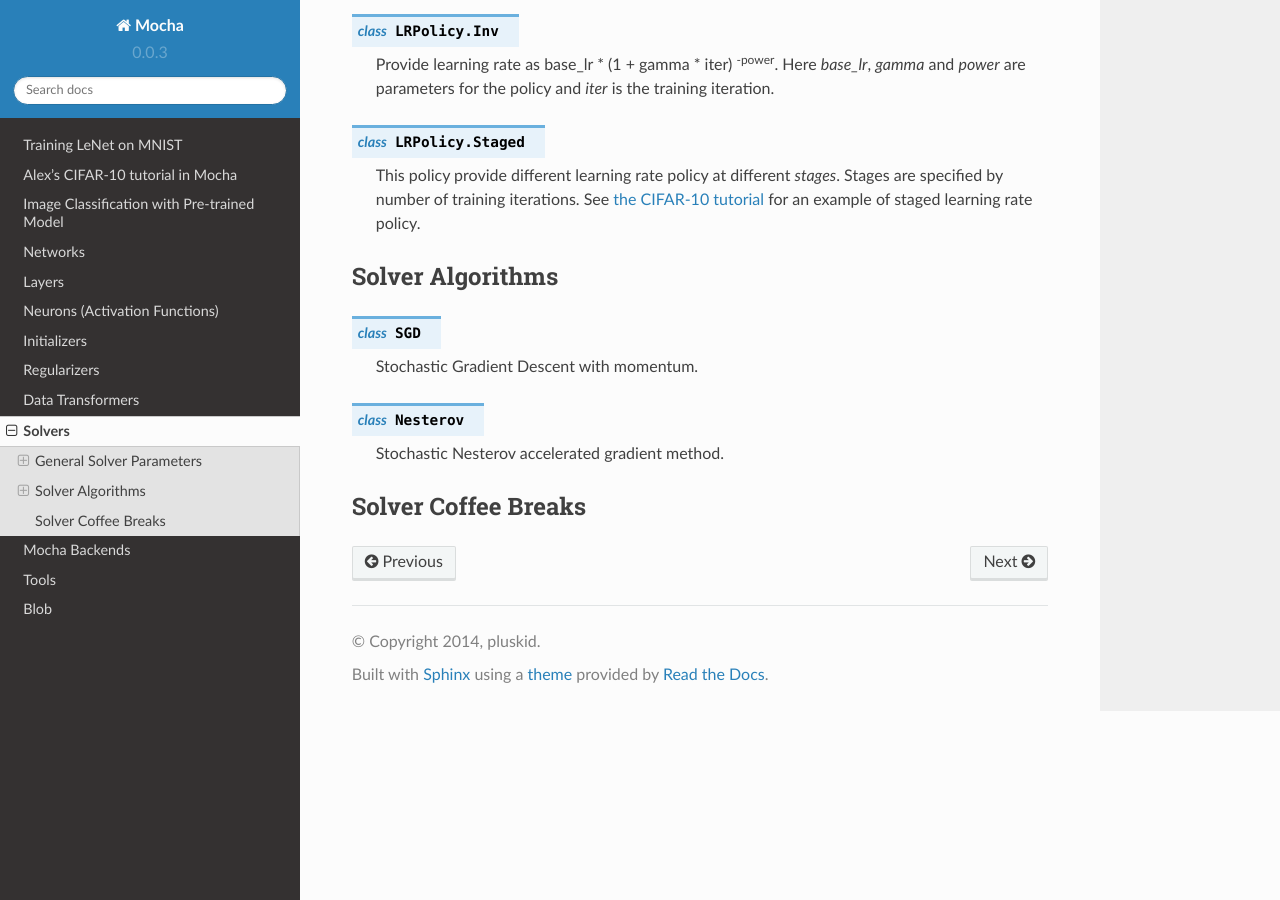
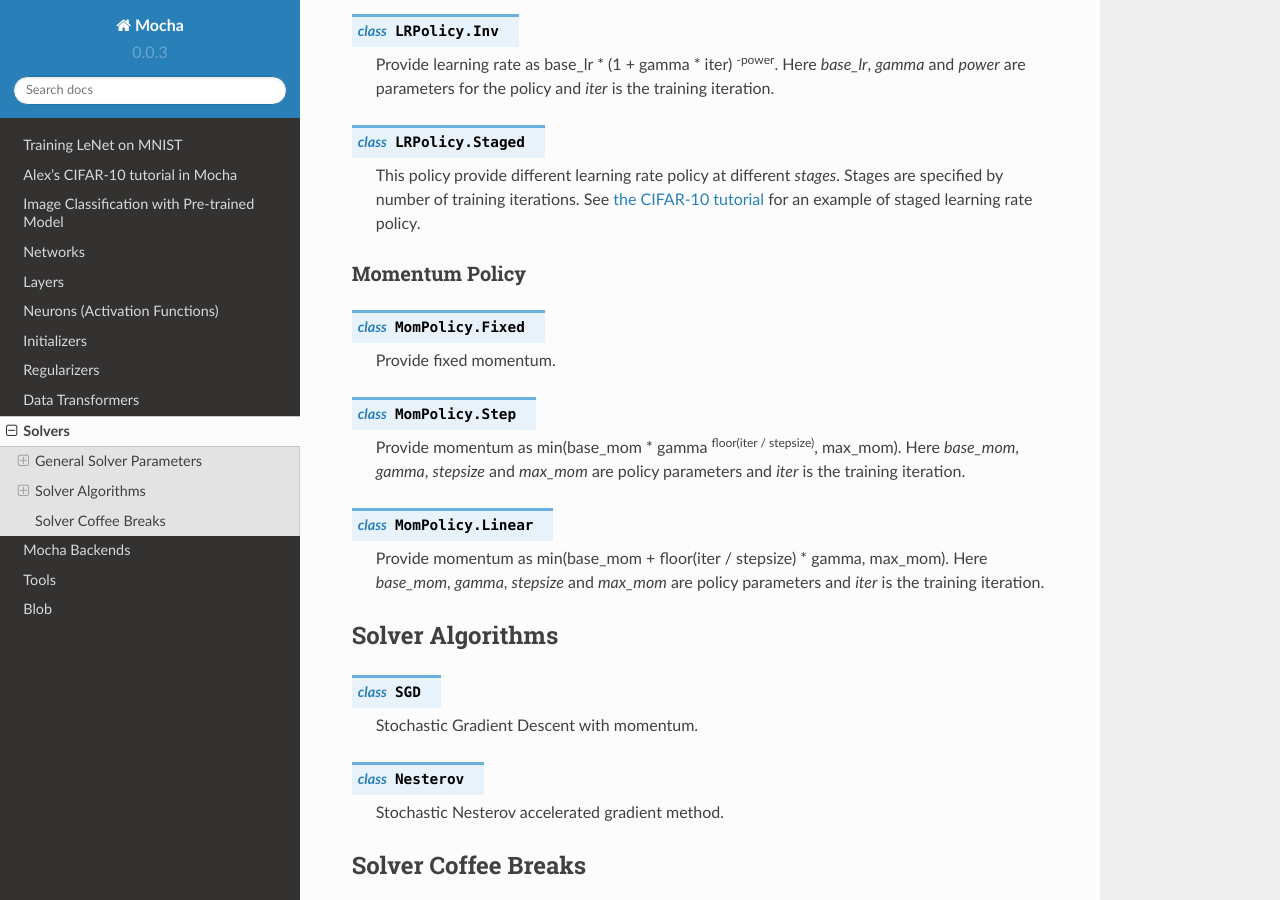
Before and after one commit to pluskid/Mocha.jl, a Sphinx documentation site: the page built from docs/user-guide/solver.rst, in a window 1280 px wide and 900 px high, scrolled down 1742 px. Built offline with Sphinx 7.4.7 and the Read the Docs theme 2.0.0, drawn with Linux system fonts in a browser that asks for light colours.

Commit message:
doc for momentum policy

```diff
--- a/docs/user-guide/solver.rst
+++ b/docs/user-guide/solver.rst
@@ -95,6 +95,25 @@ Learning Rate Policy
    Stages are specified by number of training iterations. See `the CIFAR-10
    tutorial </tutorial/cifar10>`_ for an example of staged learning rate policy.
 
+Momentum Policy
+~~~~~~~~~~~~~~~
+
+.. class:: MomPolicy.Fixed
+
+   Provide fixed momentum.
+
+.. class:: MomPolicy.Step
+
+   Provide momentum as min(base_mom * gamma :sup:`floor(iter / stepsize)`,
+   max_mom). Here *base_mom*, *gamma*, *stepsize* and *max_mom* are policy
+   parameters and *iter* is the training iteration.
+
+.. class:: MomPolicy.Linear
+
+   Provide momentum as min(base_mom + floor(iter / stepsize) * gamma, max_mom).
+   Here *base_mom*, *gamma*, *stepsize* and *max_mom* are policy parameters and
+   *iter* is the training iteration.
+
 Solver Algorithms
 -----------------
 
```
